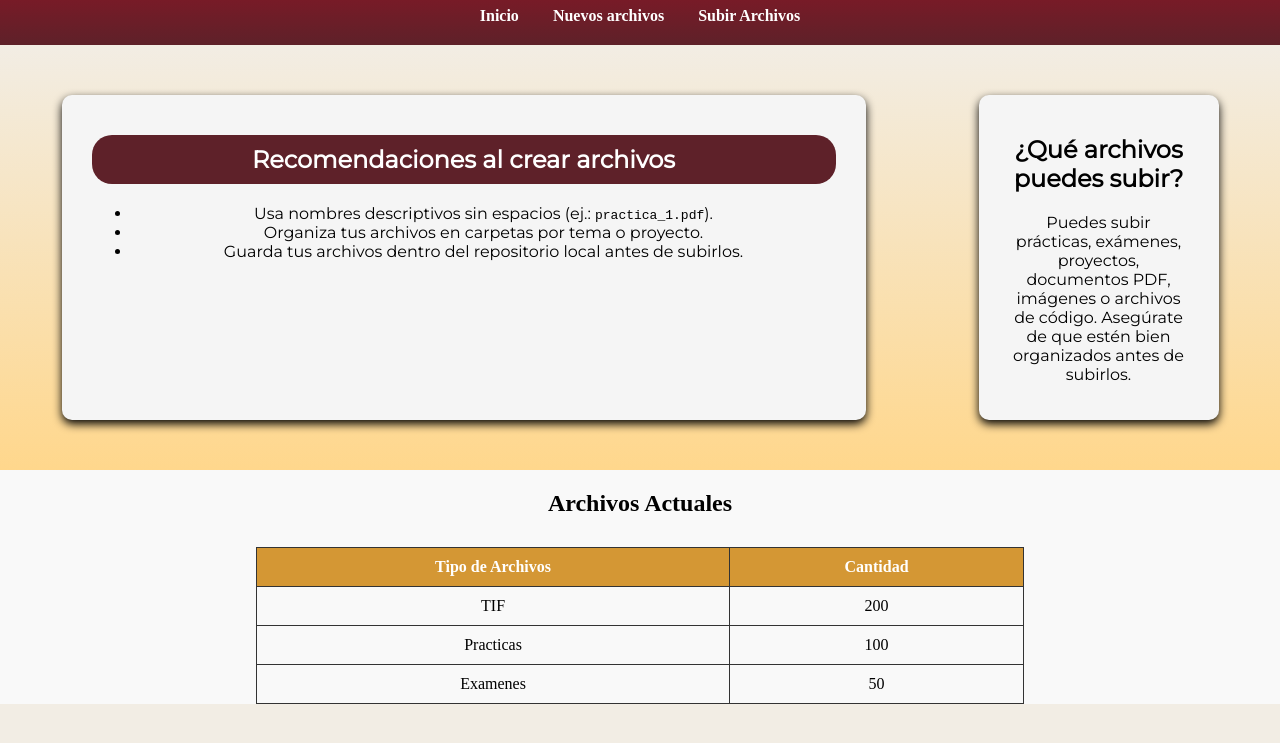
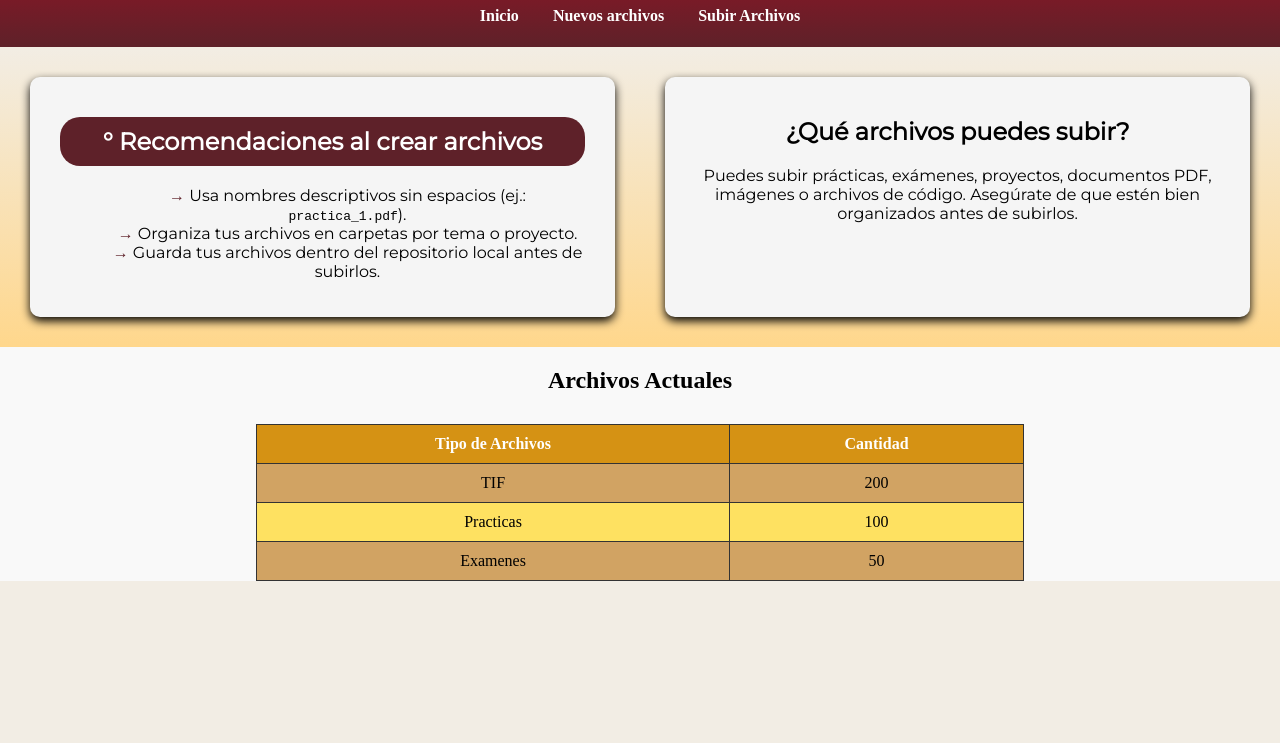
Before and after one commit to DJGH9Wz/PaginaWebPersonal, a plain HTML site: page NuevosArchivos.html in a window 1280 px wide. Shown: the part 55-798 px from the top of the page. Drawn offline with Linux system fonts and the light colour scheme.

Commit message:
Laboratorio 8

```diff
--- a/styles.css
+++ b/styles.css
@@ -33,10 +33,23 @@ nav ul li a {
   text-decoration: none;
   color: white;
   font-weight: bold;
+  position: relative;
+  transition: color 0.3s ease;
+
 }
 
 nav ul li a:hover {
   text-decoration: underline;
+}
+
+nav ul li a::after {
+  content: "";
+  display: block;
+  height: 2px;
+  width: 0%;
+  background: #ffd700;
+  transition: width 0.3s;
+  margin: auto;
 }
 
 /* Tabla */
@@ -55,6 +68,19 @@ th, td {
 th {
   background-color: #ca7d00ca;
   color: white;
+}
+
+tr:nth-child(even) {
+  background-color: #c58935c2;
+}
+
+tr:nth-child(odd) {
+  background-color: #ffdc41d2;
+}
+
+tr:hover {
+  background-color: #ff7d41;
+  cursor: pointer;
 }
 
 /* Footer */
@@ -92,6 +118,10 @@ html{
   text-align: center;
 }
 
+.principal h2::before {
+  content: " ° ";
+}
+
 .principal p{
   color: #474747;
   line-height: 1.6;
@@ -99,6 +129,17 @@ html{
 }
 .principal ul{
   text-align: center;
+}
+
+.principal ul li {
+  list-style: none;
+  padding-left: 10px;
+}
+
+.principal ul li::before {
+  content: "→ ";
+  color: #5e2129;
+  font-weight: bold;
 }
 
 .secundario{
@@ -111,6 +152,10 @@ html{
   background-color: whitesmoke;
 }
 
+.secundario:hover {
+  background-color: #fff1c7;
+}
+
 .contenedor-art{
   display: flex;
   justify-content: space-around;
@@ -120,12 +165,18 @@ html{
   background: linear-gradient(to bottom, #f2ede4, #ffd78c);
 }
 
+.contenedor-art > article {
+  flex: 1;
+  margin: 10px;
+}
+
+
 form{
   width: 60%;
   max-width: 500px;
   margin: 40px auto;
   padding: 30px;
-  background: linear-gradient(to bottom, #2b96bd, #8ebac7);
+  background: linear-gradient(to bottom, #87b6c7, #ffffff);
   border-radius: 60px;
   border-color: #0f3e4e;
   border-style: solid;
@@ -133,3 +184,9 @@ form{
   box-shadow: 0 4px 12px rgba(0, 0, 0, 0.1);
   font-family: 'Montserrat', sans-serif;
 }
+
+input:focus, textarea:focus {
+  outline: none;
+  border: 2px solid #5e2129;
+  background-color: #fffef3;
+}
```
